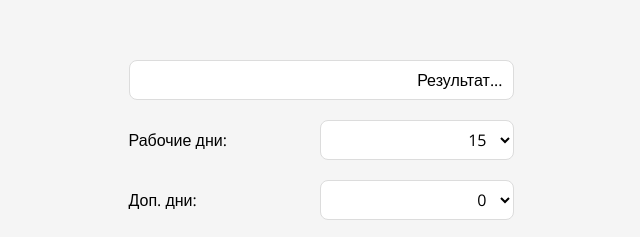
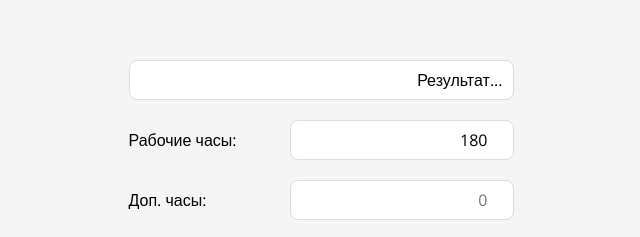
Before and after one commit to HunterM7/26.-Salary, a plain HTML site: page index.html in a window 1280 px wide. Shown: the part 200-437 px from the top of the page, 319-959 px from the left. Drawn offline with nearby package versions, Linux system fonts and the light colour scheme.

Commit message:
Update: days into houes

```diff
--- a/app.js
+++ b/app.js
@@ -1,13 +1,12 @@
 document.getElementById('btnSubmit').onclick = () => {
-	let workDays = document.getElementById('workDays').value;
-	let holiDays = document.getElementById('holiDays').value;
+	let workHours = document.getElementById('workHours').value;
+	let holiHours = document.getElementById('holiHours').value;
 	let penalties = document.getElementById('penalties').value;
 
-	const hours = 12;
 	const pricePerHour = 200;
 	const pricePerHourHoliday = 220;
 
-	let result = convertNum((hours * (pricePerHour * workDays + pricePerHourHoliday * holiDays) - penalties));
+	let result = convertNum((pricePerHour * workHours + pricePerHourHoliday * holiHours) - penalties);
 
 	document.getElementById('result').value = `${result}.00 руб.`;
 
--- a/index.html
+++ b/index.html
@@ -19,29 +19,13 @@
 		<input type="text" class="input result" value="Результат..." id="result" readonly>
 
 		<div class="infoblock">
-			<label class="label" for="workDays">Рабочие дни:</label>
-			<select class="input" id="workDays" size="1">
-				<option value="12">12</option>
-				<option value="13">13</option>
-				<option value="14">14</option>
-				<option value="15" selected>15</option>
-				<option value="16">16</option>
-				<option value="17">17</option>
-				<option value="18">18</option>
-			</select>
+			<label class="label" for="workHours">Рабочие часы:</label>
+			<input class="input" type="number" id="workHours" placeholder="0" value="180">
 		</div>
 
 		<div class="infoblock">
-			<label class="label" for="holiDays">Доп. дни:</label>
-			<select class="input" id="holiDays" size="1">
-				<option value="0" selected>0</option>
-				<option value="1">1</option>
-				<option value="2">2</option>
-				<option value="3">3</option>
-				<option value="4">4</option>
-				<option value="5">5</option>
-				<option value="6">6</option>
-			</select>
+			<label class="label" for="holiHours">Доп. часы:</label>
+			<input class="input" type="number" id="holiHours" placeholder="0">
 		</div>
 
 		<div class="infoblock">
```
